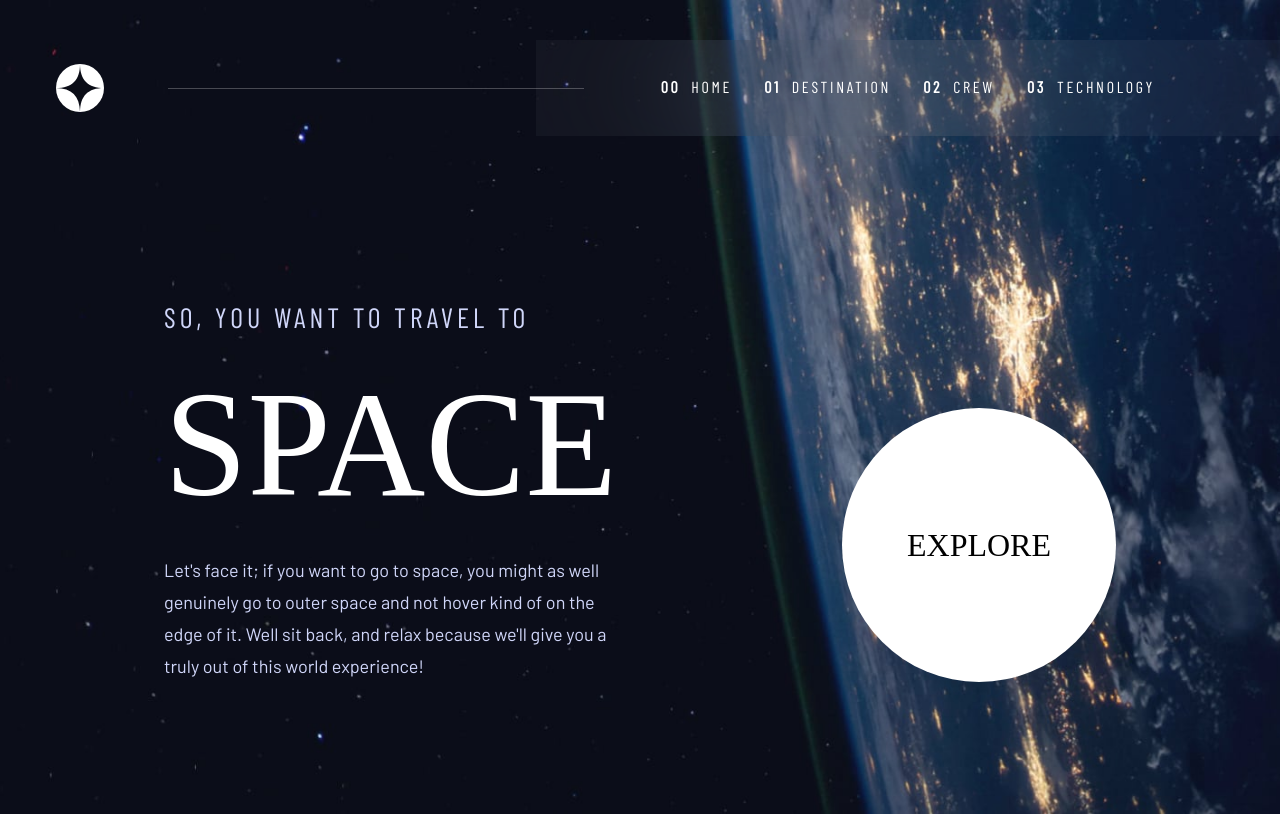
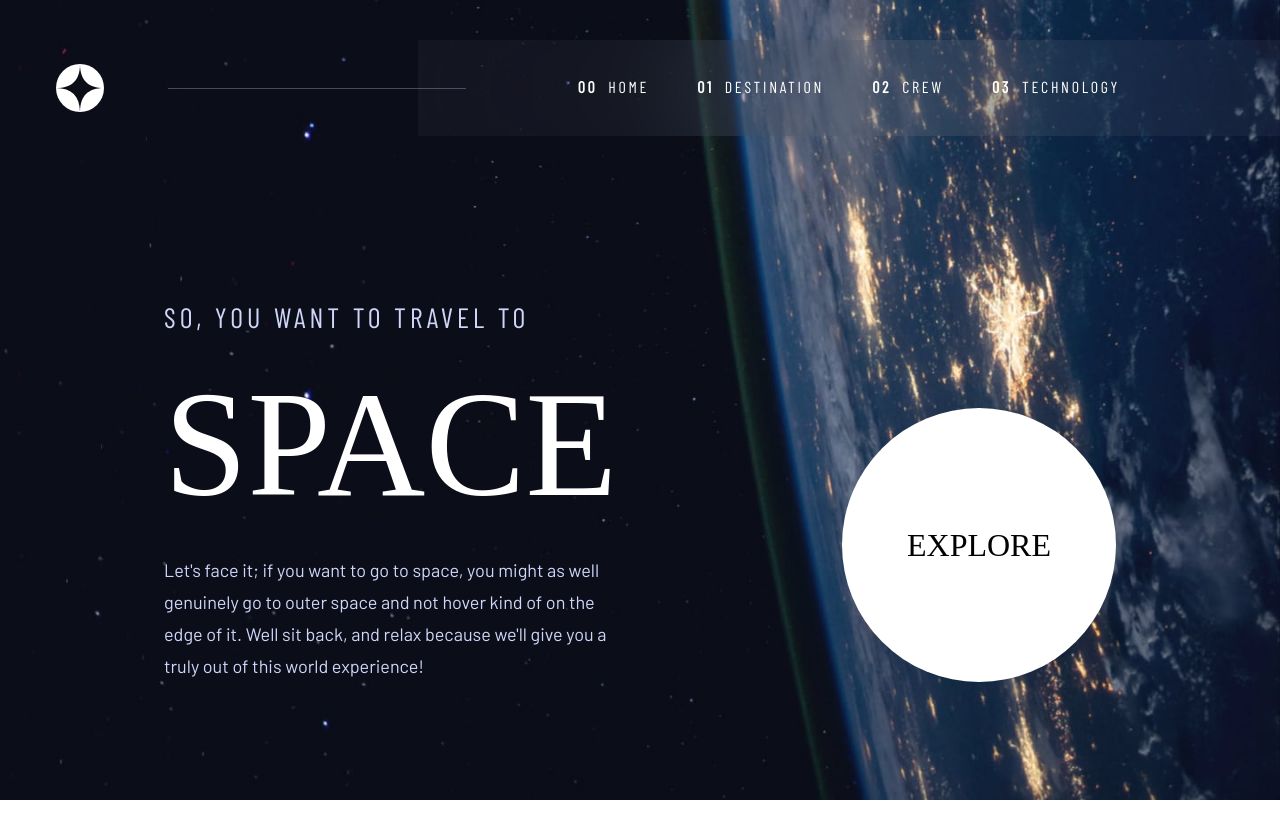
Before and after one commit to gcarter89/space-tourism-website, a React (Create React App) app: page / in a window 1280 px wide. Built offline with nearby package versions, Linux system fonts and the light colour scheme; a web font is replaced by a local one.

Commit message:
tweaking home page desktop

```diff
--- a/src/Styles/Main.module.scss
+++ b/src/Styles/Main.module.scss
@@ -3,7 +3,7 @@
     margin-top: 164px;
     margin-left: 164px;
     margin-right: 164px;
-    padding-bottom: 132px;
+    margin-bottom: 132px;
 }
 
 @media screen and (max-width: 1200px) {
--- a/src/Styles/Nav.module.scss
+++ b/src/Styles/Nav.module.scss
@@ -24,12 +24,12 @@
     height: 100%;
     background: rgba(255,255,255, 0.04);
     backdrop-filter: blur(81.5485px);
-    padding-left: 125px;
-    padding-right: 125px;
+    padding-left: 160px;
+    padding-right: 160px;
     color: rgba(255,255,255, 1);
 
     a {
-        margin-left: 32px;
+        margin-left: 48px;
         height: 100%;
         display: flex;
         align-items: center;
```
